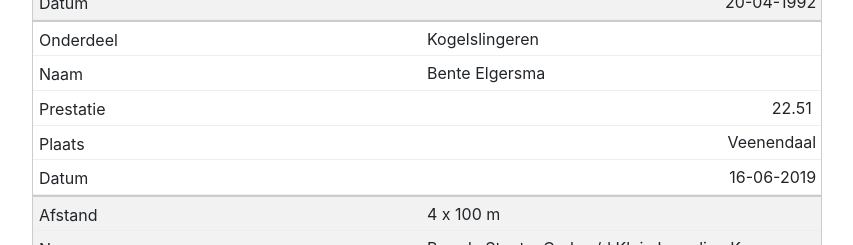
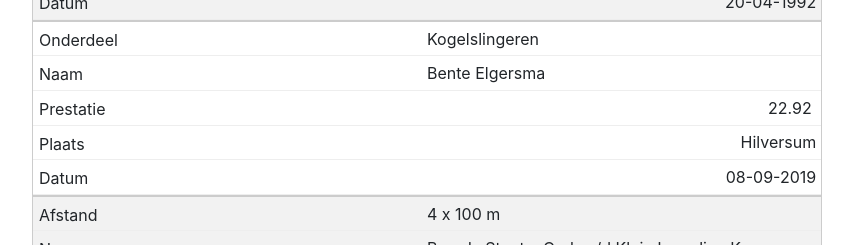
Before and after one commit to Voles/avhaarlem-ranglijsten, a React (Create React App) app: page / in a window 1280 px wide. Shown: the part 4300-4545 px from the top of the page, without its empty margins (213-1066 px from the left). Built offline with nearby package versions, Linux system fonts and the light colour scheme.

Commit message:
Update record Bente

```diff
--- a/src/resultaten/vrouwen-outdoor/senioren.js
+++ b/src/resultaten/vrouwen-outdoor/senioren.js
@@ -192,10 +192,10 @@ export default [
   {
     "onderdeel": KOGELSLINGEREN,
     "naam": "Bente Elgersma",
-    "prestatie": "22.51",
-    "plaats": "Veenendaal",
-    "datum": "16-06-2019",
-    "link": "https://www.atletiek.nu/wedstrijd/uitslagenonderdeel/25458/Kogelsl/"
+    "prestatie": "22.92",
+    "plaats": "Hilversum",
+    "datum": "08-09-2019",
+    "link": "https://www.atletiek.nu/wedstrijd/uitslagenonderdeel/32178/Kogelsl/"
   },
   {
     "onderdeel": VIER_KEER_HONDERD_METER,
```
